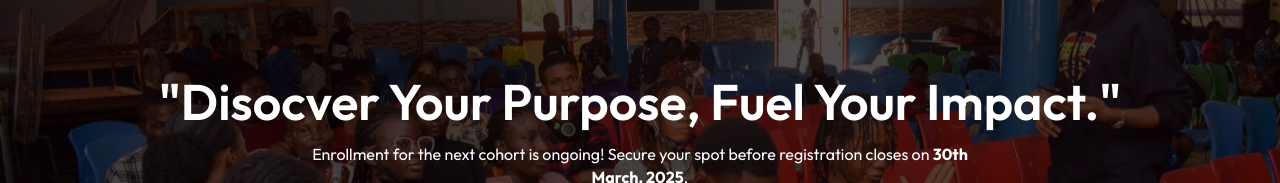
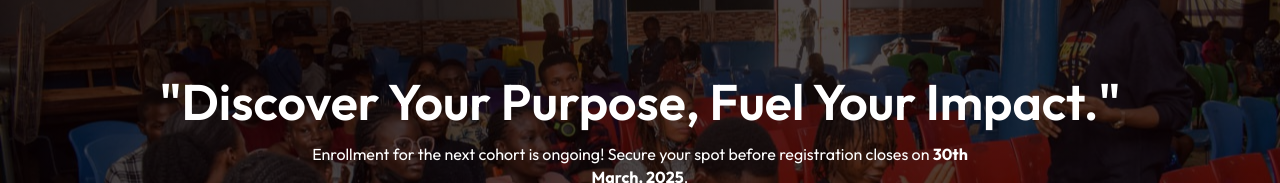
Before and after one commit to DuoDduo/Purpose-Academy, a React (Vite) app: page / in a window 1280 px wide. Shown: the part 157-340 px from the top of the page. Built offline with nearby package versions, Linux system fonts and the light colour scheme.

Commit message:
edited hero text

```diff
--- a/src/components/Hero/Hero.jsx
+++ b/src/components/Hero/Hero.jsx
@@ -17,7 +17,7 @@ const Hero = () => {
           animate={{ opacity: 1, y: 0 }}
           transition={{ delay: 0.2, duration: 1 }}
         >
-          "Disocver Your Purpose, Fuel Your Impact."
+          "Discover Your Purpose, Fuel Your Impact."
         </motion.h1>
 
 
```
